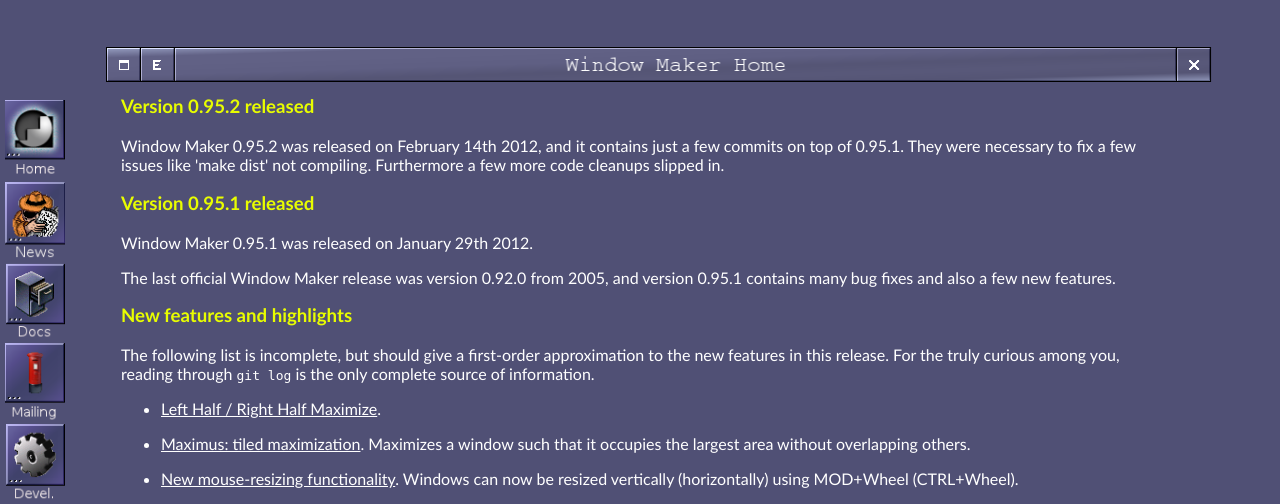
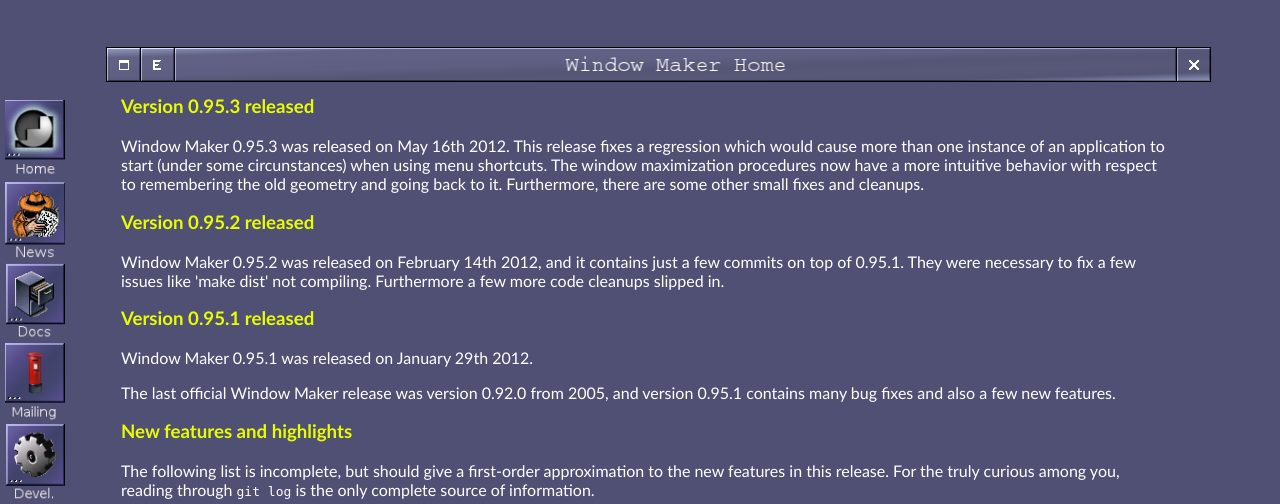
Before and after one commit to window-maker/dockapps, a PHP site: page /news.php in a window 1280 px wide. Shown: the top 504 px of the page. Run offline with PHP 8.4, Linux system fonts and the light colour scheme.

Commit message:
news: Version 0.95.3 released

```diff
--- a/news.php
+++ b/news.php
@@ -15,6 +15,12 @@
     <table class="inner" border="0" cellpadding="1" cellspacing="1">
       <tr>
         <td content="content" colspan="2" valign="top">
+
+	<h3>Version 0.95.3 released</h3>
+	  <p> Window Maker 0.95.3 was released on May 16th 2012. This release fixes a regression
+	  which would cause more than one instance of an application to start (under some circunstances) when using menu
+	  shortcuts. The window maximization procedures now have a more intuitive behavior with respect to remembering
+          the old geometry and going back to it. Furthermore, there are some other small fixes and cleanups.</p>
 
 	  <h3>Version 0.95.2 released</h3>
 	  <p> Window Maker 0.95.2 was released on February 14th 2012, and it contains just a few
```
